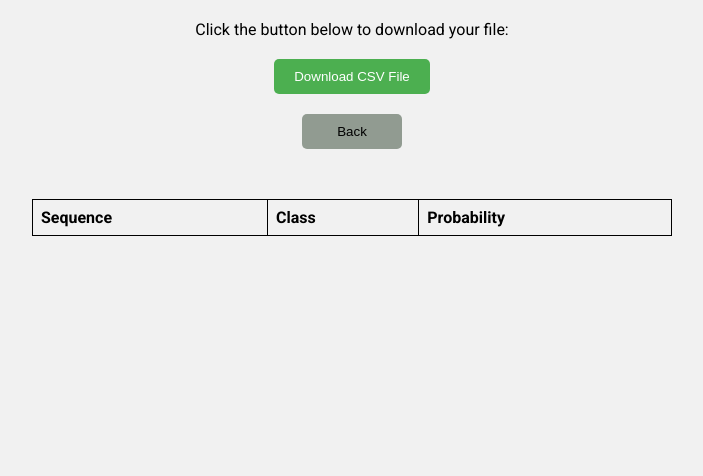
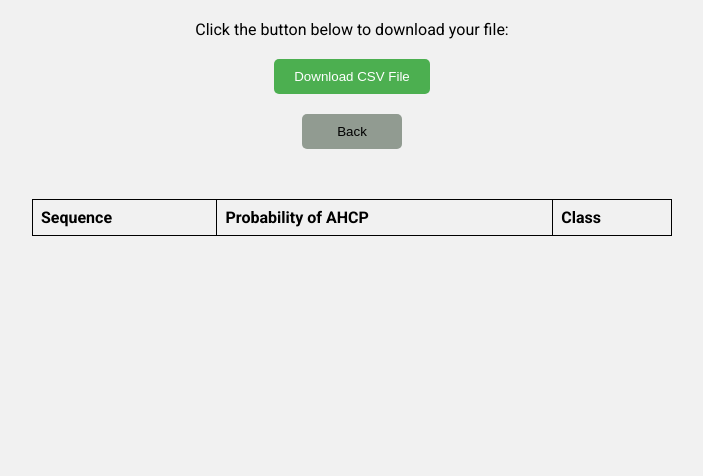
Before and after one commit to AryanGandotra/Pred-AHCP, a Flask app: template WebServer/templates/thank.html in a window 1280 px wide. Shown: the part 172-648 px from the top of the page, without its empty margins (288-991 px from the left). Run offline with Flask 3, Linux system fonts and the light colour scheme; the template is opened without the code that fills it: most values are stand-ins (such as "Sample title", 1, 10 or a date in 2020); lists and menus that the app fills with data are empty; parts of the project's set-up code (start-up, migrations or seed data) failed here and were passed over.

Commit message:
Update thank.html

```diff
--- a/WebServer/templates/thank.html
+++ b/WebServer/templates/thank.html
@@ -162,16 +162,16 @@
       <thead>
         <tr>
           <th>Sequence</th>
+          <th>Probability of AHCP</th>
           <th>Class</th>
-          <th>Probability</th>
         </tr>
       </thead>
       <tbody>
         {% for index in range(length) %}
         <tr>
           <td>{{ Sequence[index] }}</td>
+          <td>{{ prob[index] }}</td>
           <td>{{ labels[index] }}</td>
-          <td>{{ prob[index] }}</td>
         </tr>
         {% endfor %}
       </tbody>
```
